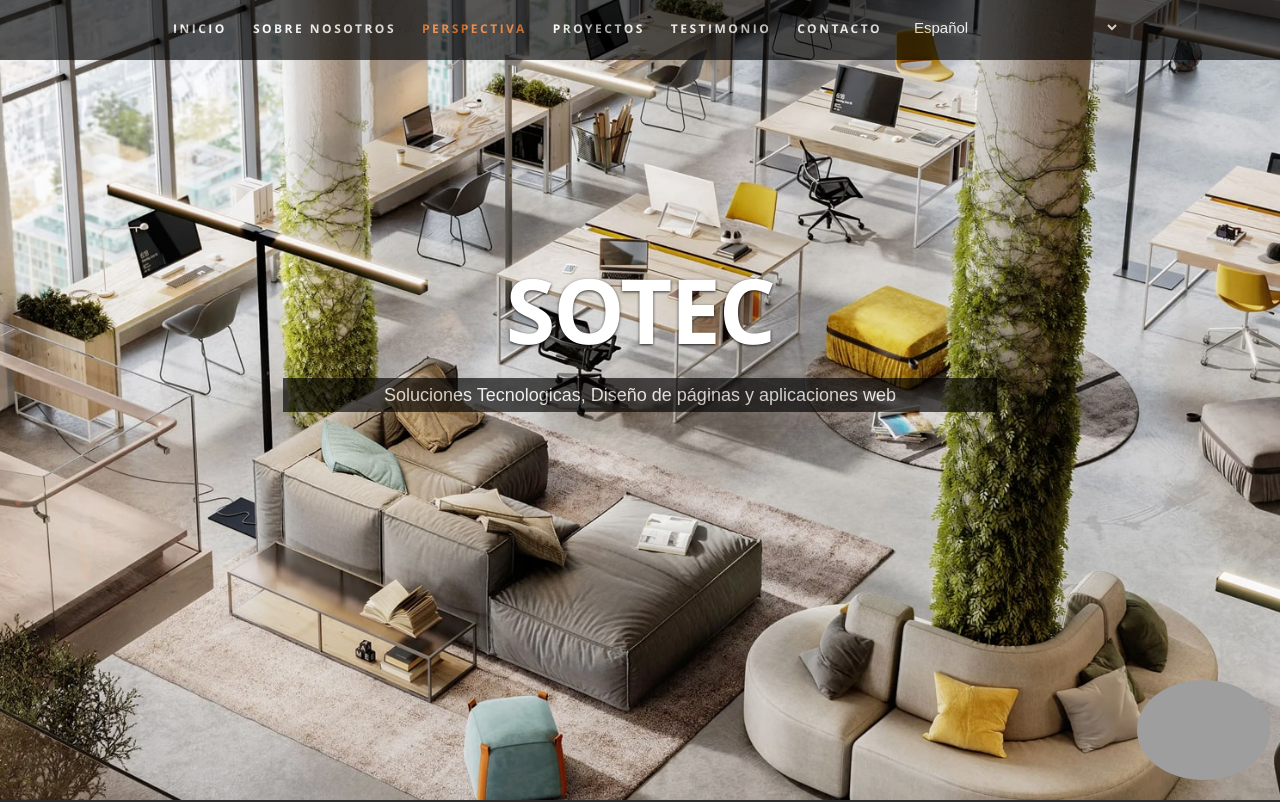
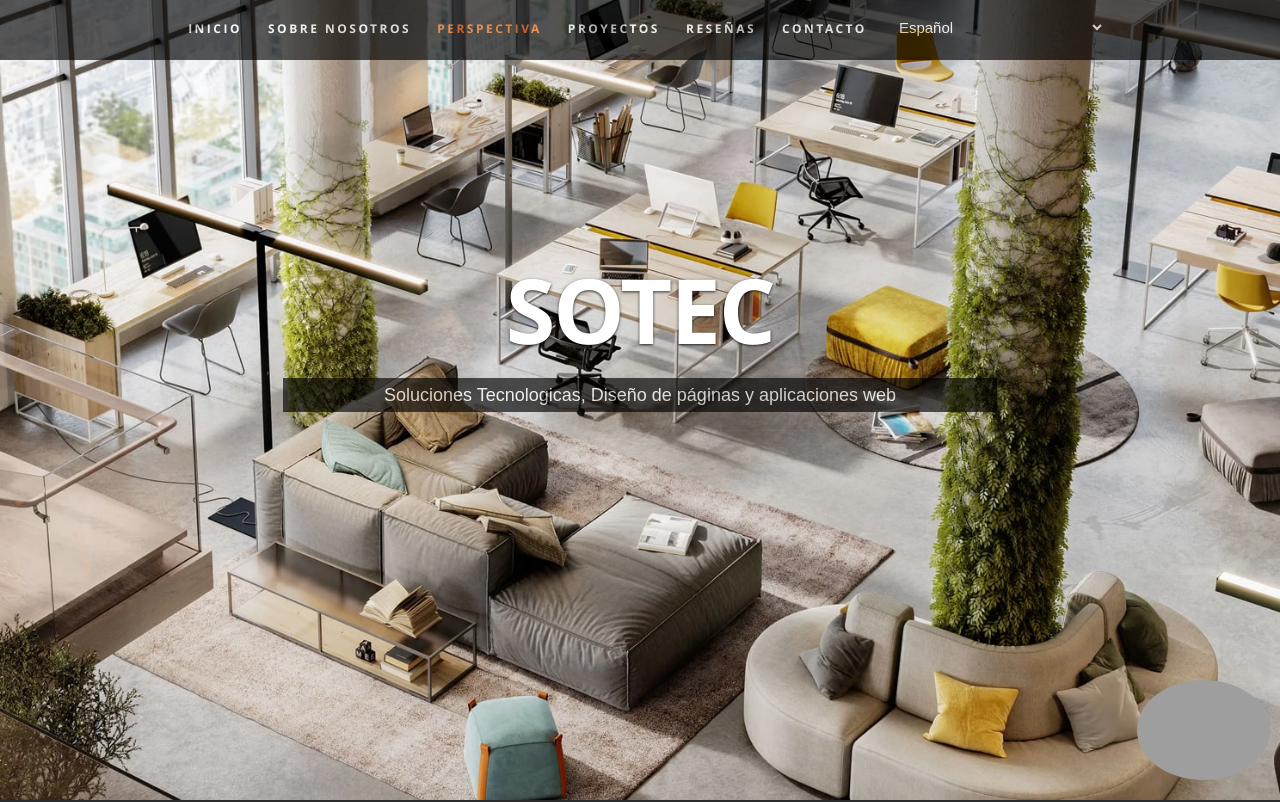
Before and after one commit to mrchurches/Sotec, a React (Create React App) app: page / in a window 1280 px wide. Shown: the top 802 px of the page. Built offline with nearby package versions, Linux system fonts and the light colour scheme; grey boxes are pictures that could not be loaded; what react-chatbot-kit would draw is missing.

Commit message:
CHANGE testimoinals as reviews

```diff
--- a/src/App.js
+++ b/src/App.js
@@ -5,7 +5,7 @@ import NavBar from "./components/NavBar";
 import About from "./components/About";
 import Resume from "./components/Resume";
 import Portfolio from "./components/Projects";
-import Testimonials from "./components/Testimonials";
+import Reviews from "./components/Reviews";
 import ContactUs from "./components/ContactUs";
 import Footer from "./components/Footer";
 import resumeDataORIGEN from "./resumeData";
@@ -49,7 +49,7 @@ function App() {
         <About resumeData={resumeData} />
         <Resume resumeData={resumeData} />
         <Portfolio resumeData={resumeData} />
-        <Testimonials resumeData={resumeData} />
+        <Reviews resumeData={resumeData} />
         <ContactUs resumeData={resumeData} />
         <Footer resumeData={resumeData} />
       </Provider>
--- a/src/components/Testimonials.js
+++ b/src/components/Reviews.js
@@ -1,6 +1,6 @@
 import React from 'react';
 
-export default function  Testimonials({resumeData}){
+export default function  Reviews({resumeData}){
     return (
       <section id="testimonials">
         <div className="text-container">
--- a/src/resumeData.js
+++ b/src/resumeData.js
@@ -22,7 +22,7 @@ let resumeData = {
         "t2":"Sobre Nosotros",
         "t3":"Perspectiva",
         "t4":"Proyectos",
-        "t5":"Testimonio",
+        "t5":"Reseñas",
         "t6":"Contacto",
       },
       "AboutUs":{
@@ -36,7 +36,7 @@ let resumeData = {
           },
         "input2" : {
             "label": "Mail",
-            "placeholder" : "Dejanos tu punto de contacto"
+            "placeholder" : "Dejanos tu e-mail de contacto"
           },
         "input3" : {
             "label": "Mensaje",
@@ -95,7 +95,7 @@ let resumeData = {
     ],
     "work":[
       {
-        "title":"Más Clientes ",
+        "title":"Más Clientes",
         "description":"Gracias a un sitio web diseñado por nosotros puedes convertir a tus visitantes en clientes",
         "img": clients
       },
@@ -183,7 +183,7 @@ let resumeData = {
         "t2":"About Us",
         "t3":"Perspective",
         "t4":"Projects",
-        "t5":"Testimonials",
+        "t5":"Reviews",
         "t6":"Contact",
       },
       "AboutUs":{
@@ -197,7 +197,7 @@ let resumeData = {
           },
         "input2" : {
             "label": "E-Mail",
-            "placeholder" : "Leave some contact point"
+            "placeholder" : "Leave some e-mail contact"
           },
         "input3" : {
             "label": "Menssage",
```
